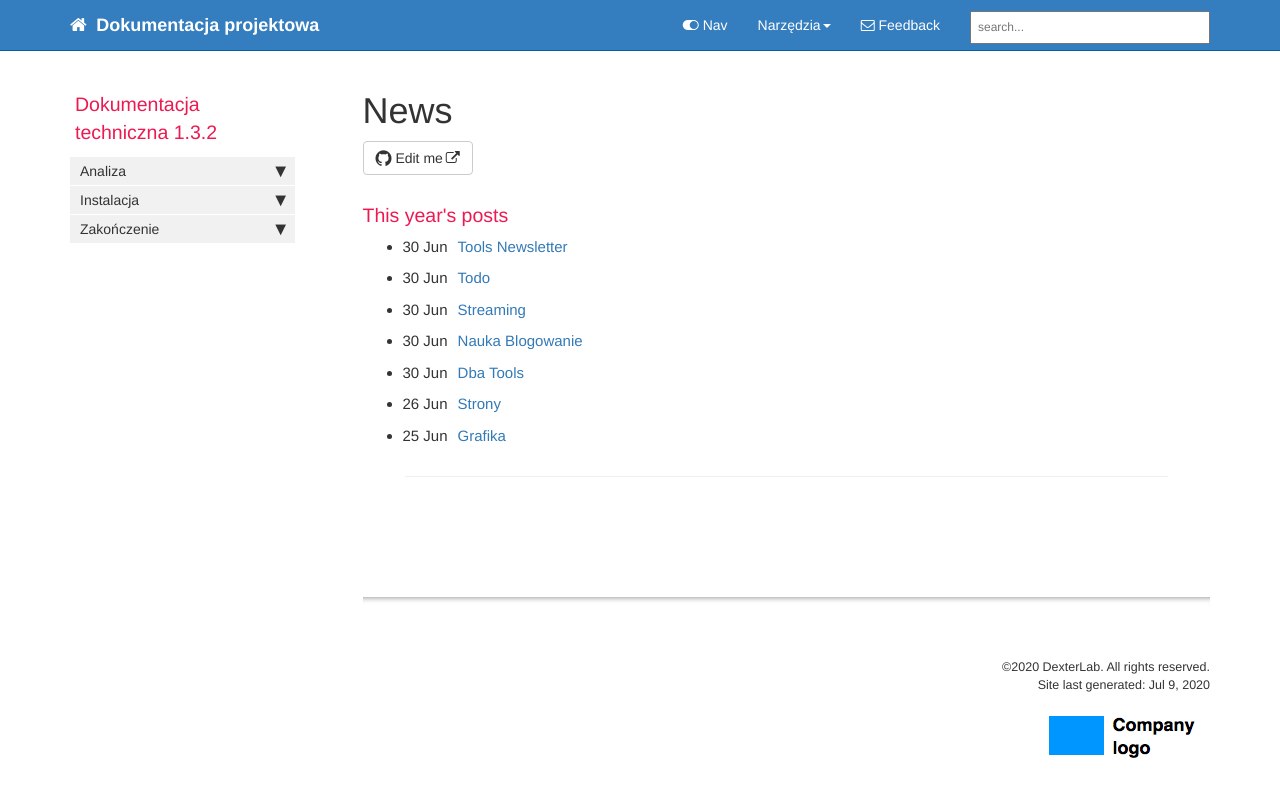
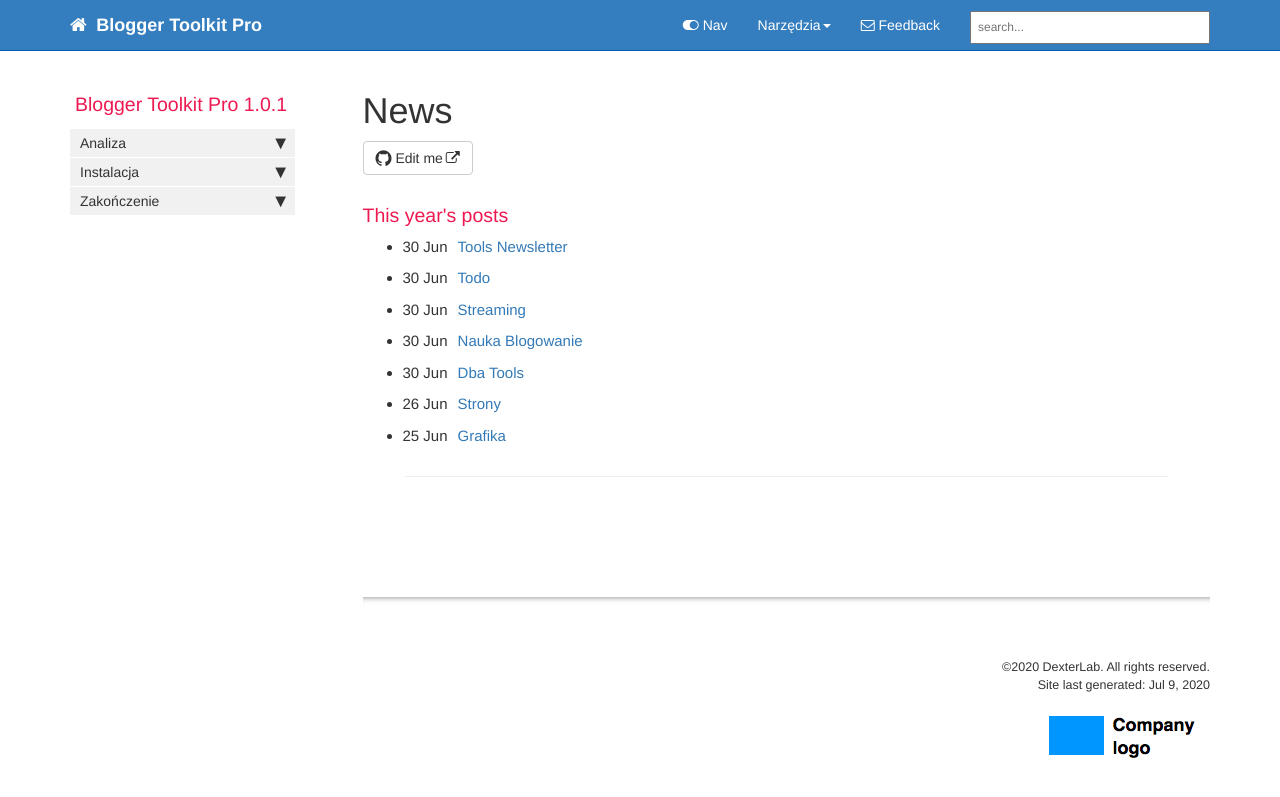
Before and after one commit to pawel-domanski/BlogerToolkit, a Jekyll site: the page built from pages/news/news_archive.html, in a window 1280 px wide. Shown: the top 797 px of the page. Built offline with Jekyll 4.4.1, drawn with Linux system fonts in a browser that asks for light colours; comment, search, counter and statistics services are not loaded.

Commit message:
Zmiana ustaswień strony

```diff
--- a/_config.yml
+++ b/_config.yml
@@ -3,16 +3,16 @@ repository: pawel-domanski/CMS-Dokumentacja
 output: web
 # this property is useful for conditional filtering of content that is separate from the PDF.
 
-topnav_title: Dokumentacja projektowa
+topnav_title: Blogger Toolkit Pro
 # this appears on the top navigation bar next to the home button
 
-site_title: Dokumentacja projektowa
+site_title: Blogger Toolkit Pro
 # this appears in the html browser tab for the site title (seen mostly by search engines, not users)
 
 company_name: DexterLab
 # this appears in the footer
 
-github_editme_path: pawel-domanski/CMS-Dokumentacja
+github_editme_path: pawel-domanski/BlogerToolkit
 # if you're using Github, provide the basepath to the branch you've created for reviews, following the sample here. if not, leave this value blank.
 
 # gitlab_editme_path: tomjoht/documentation-theme-jekyll/blob/gh-pages/
@@ -33,7 +33,7 @@ exclude:
   - vendor
 # these are the files and directories that jekyll will exclude from the build
 
-feedback_subject_line: Dokumentacja projektowa
+feedback_subject_line: Blogger Toolkit Pro
 
 feedback_email: pawel@dexterlab.pl
 # used as a contact email for the Feedback link in the top navigation bar
--- a/_data/sidebars/mydoc_sidebar.yml
+++ b/_data/sidebars/mydoc_sidebar.yml
@@ -2,8 +2,8 @@
 
 entries:
 - title: sidebar
-  product: Dokumentacja techniczna
-  version: 1.3.2
+  product: Blogger Toolkit Pro
+  version: 1.0.1
   folders:
 
   - title:
```
Also changed, not shown: _data/topnav.yml (+2 -10 lines).
